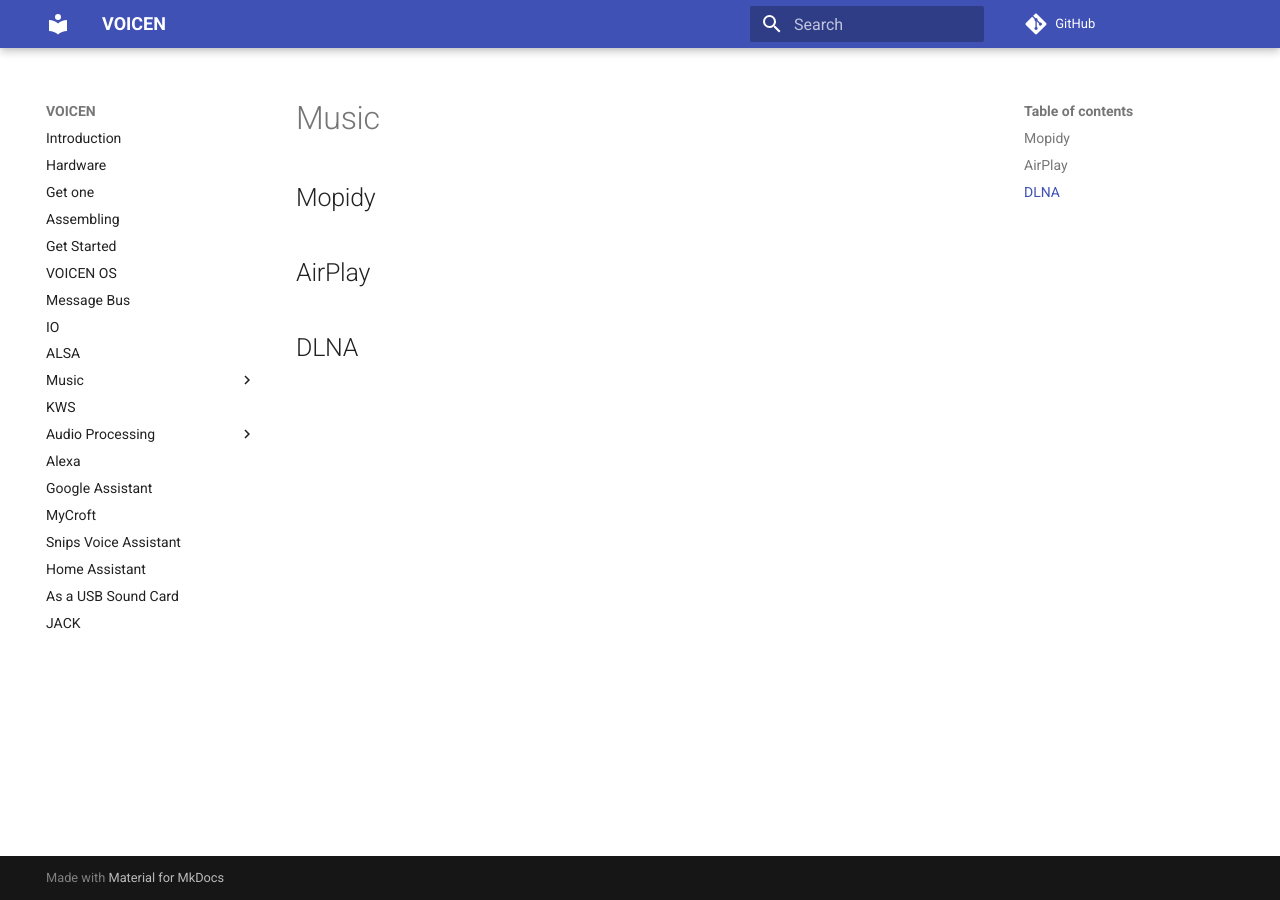
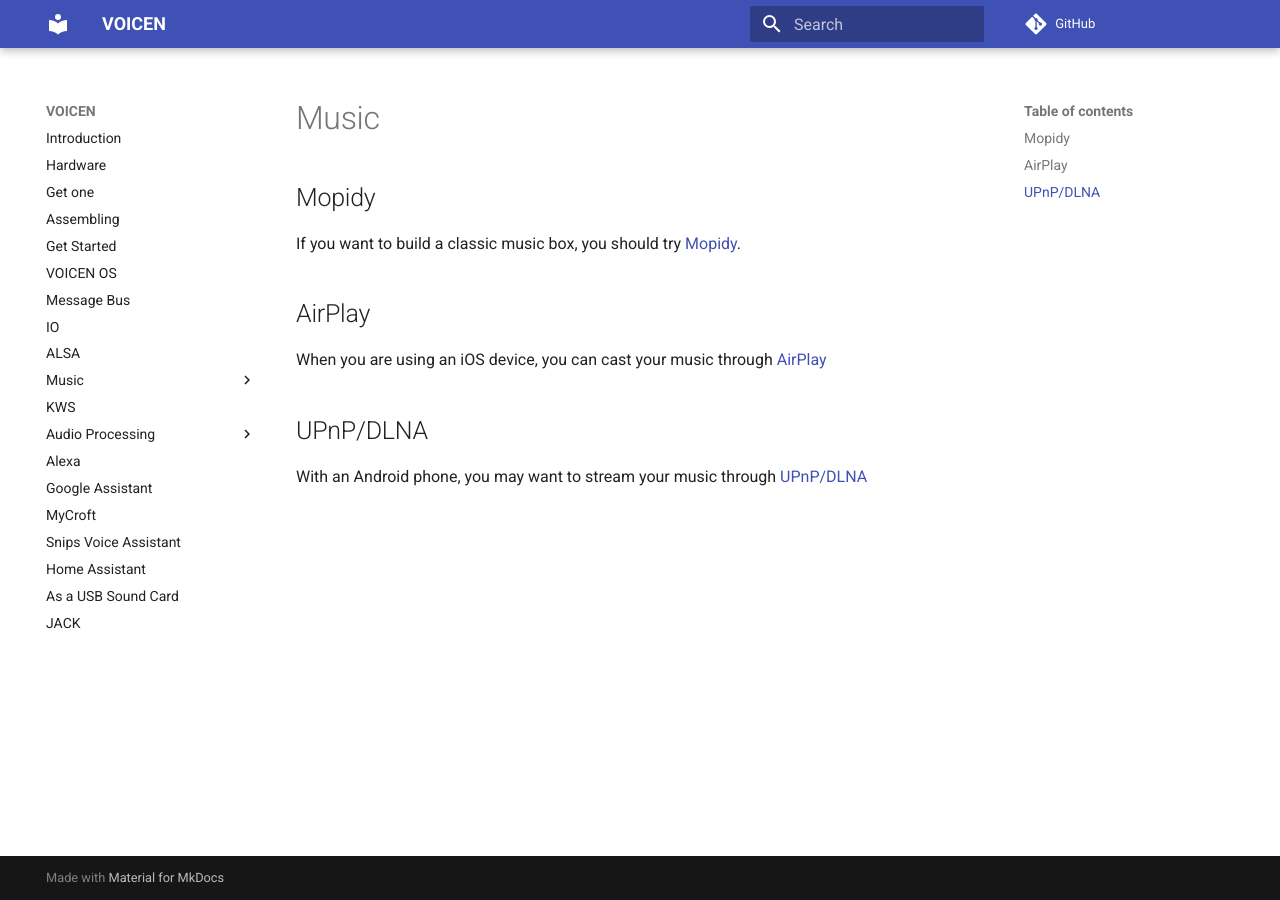
Before and after one commit to voice-engine/wiki, an MkDocs documentation site: the page built from docs/music.md, in a window 1280 px wide. Built offline with MkDocs 1.6.1 and Material for MkDocs 9.7.7, drawn with Linux system fonts in a browser that asks for light colours; comment, search, counter and statistics services are not loaded.

Commit message:
update music.md

```diff
--- a/docs/music.md
+++ b/docs/music.md
@@ -1,7 +1,10 @@
 # Music
 
 ## Mopidy
+If you want to build a classic music box, you should try [Mopidy](/mopidy).
 
 ## AirPlay
+When you are using an iOS device, you can cast your music through [AirPlay](/airplay)
 
-## DLNA
+## UPnP/DLNA
+With an Android phone, you may want to stream your music through [UPnP/DLNA](/upnp)
```
